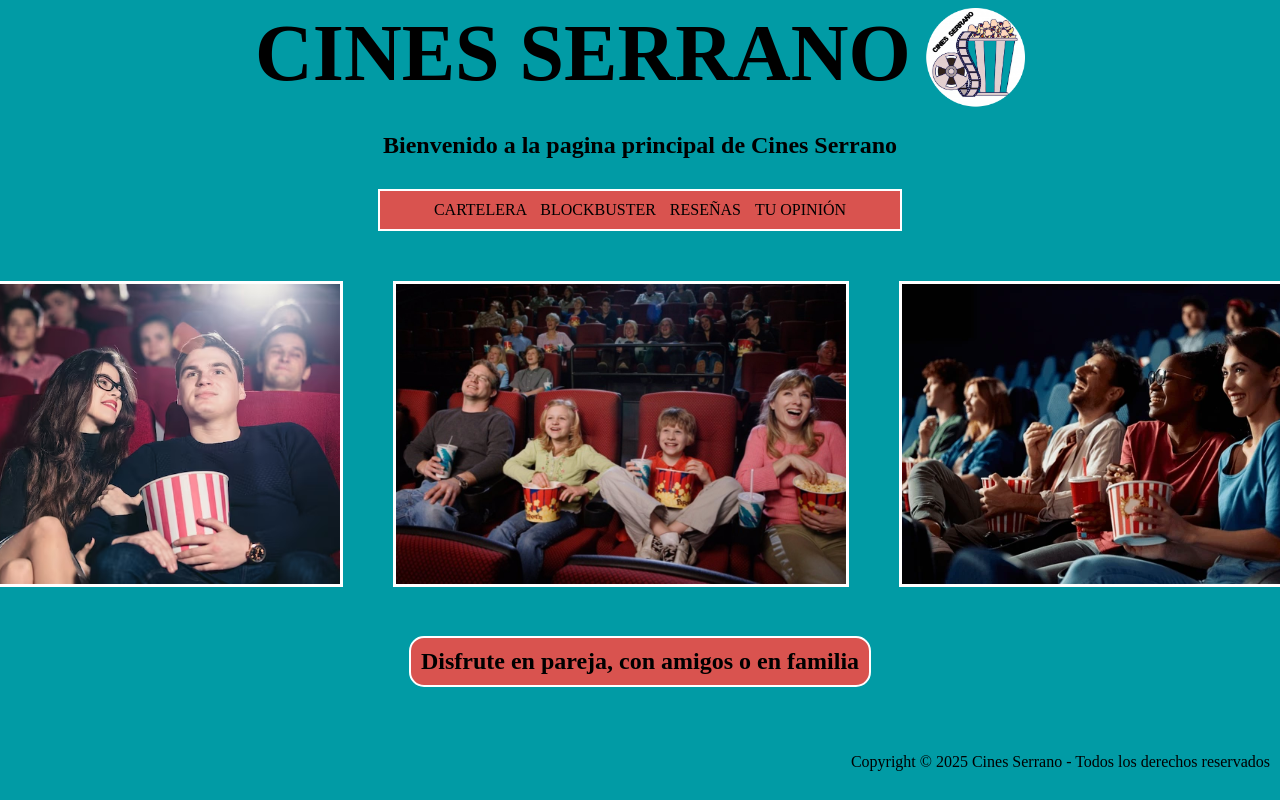
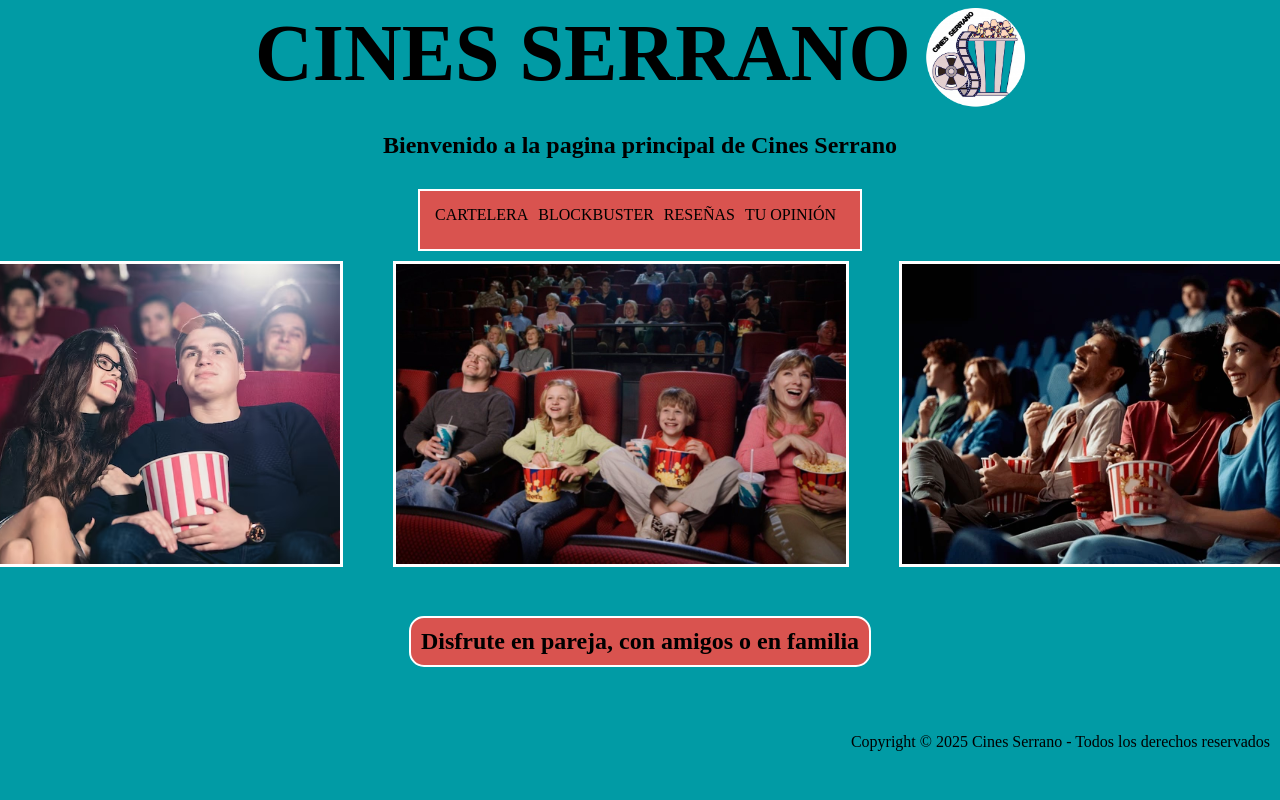
Before and after one commit to RaulValIturbide/Videoclub, a plain HTML site: page VideoclubLenguajes/public_html/index.html in a window 1280 px wide. Shown: the top 800 px of the page. Drawn offline with Linux system fonts and the light colour scheme.

Commit message:
arreglado problema con <ol>

```diff
--- a/VideoclubLenguajes/public_html/css/HojaDeEstilo.css
+++ b/VideoclubLenguajes/public_html/css/HojaDeEstilo.css
@@ -15,12 +15,14 @@ a{
     right:0; /*Lo colocaremos a la derecha del todo*/
     margin-right: 10px; /*Le daremos un poco de espacio para que no se quede pegado a la pantalla*/
     }
+
     /*Selector para controlar los items de la unica lista que hay en la pagina principal*/
-li{
+    .li_index{
     padding:5px;/*Espacio de separación entre items */
     display:inline; /*Convierte el elemento en linea para poder trabajar de manera horizontal*/
     margin-bottom: 10px;
-}
+    justify-content: center;
+    }
 
     /*-------------------------------------------------------------------------------------------Index----------------------------------------------------------------*/
 /*Este selector cambiara como se comporta el texto cuando el usuario pase el ratón por encima*/
@@ -65,10 +67,13 @@ li{
     border:2px solid white; /*El bordeado del texto con tamaño y color*/
     padding:10px; /*Espacio extra alrededor del texto para dar una mejor impresión estética*/
     margin: auto; /*Centra automaticamente el objeto en el centro de la pantalla*/
-    margin-bottom: 50px;/*Espacio para que haya separacion entre los elementos*/
-    width: 500px; /*Este sirve para ajustar el tamaño de la lista y que no se extralimite*/
+    margin-bottom: 10px;/*Espacio para que haya separacion entre los elementos*/
+    width: 420px; /*Este sirve para ajustar el tamaño de la lista y que no se extralimite*/
     text-align: center; /*Alinea el texto en el centro de la "caja"*/
     background-color:#D9534F; /*Color de fondo de la la lista*/
+    flex-direction: row;
+    display: flex;
+
 
 }
 
@@ -377,14 +382,12 @@ figure{
     margin-bottom: 0px;
 }
 /*Para que no genere tanto espacio en la parte de arriba del h3(estetico)*/
-#encabezado_azrael{
+#encabezado_azrael #encabezado_Narnia{
     margin:2px;
 }
 dd{
     margin:10px;
 }
-
-
 /*-----------------------------------------------------------------------OPINION----------------------------------------------------------------------------------*/
 .Encabezado_opinion{
     font-size: 20px;
--- a/VideoclubLenguajes/public_html/index.html
+++ b/VideoclubLenguajes/public_html/index.html
@@ -25,27 +25,26 @@ Click nbfs://nbhost/SystemFileSystem/Templates/Other/html.html to edit this temp
 
         <div>
             <ol class="lista_index">
-                <li>
+                <li class="li_index">
                     <a id="Acceso_Cartelera_index" href="./pagina/Cartelera.html">CARTELERA</a>
 
                 </li>
 
-                <li>
+                <li class="li_index">
                     <a id="Acceso_Blockbuster_index" href="./pagina/Blockbuster.html">BLOCKBUSTER</a>
 
                 </li>
-                <li>
+                <li class="li_index">
                     <a id="Acceso_Resenias_index" href="./pagina/Reseñas.html">RESEÑAS</a>
 
                 </li>
-                <li>
+                <li class="li_index">
                     <a id="Acceso_Opinion_index" href="./pagina/Opinion.html">TU OPINIÓN</a>
 
                 </li>
 
             </ol>
         </div>
-
         <div class="galeria_index">
         <img id="img_pareja" src="./img/index/pareja_index.jpg" alt="pareja">
         <img id="img_familia" src="./img/index/familia_index.jpg" alt="familia">
```
Also changed, not shown: VideoclubLenguajes/public_html/pagina/Reseñas.html (+33 -4 lines), VideoclubLenguajes/public_html/LineaDeEstilo.txt (deleted), VideoclubLenguajes/public_html/img/resenias/LasCronicasDeNarnia.jpg (added).
